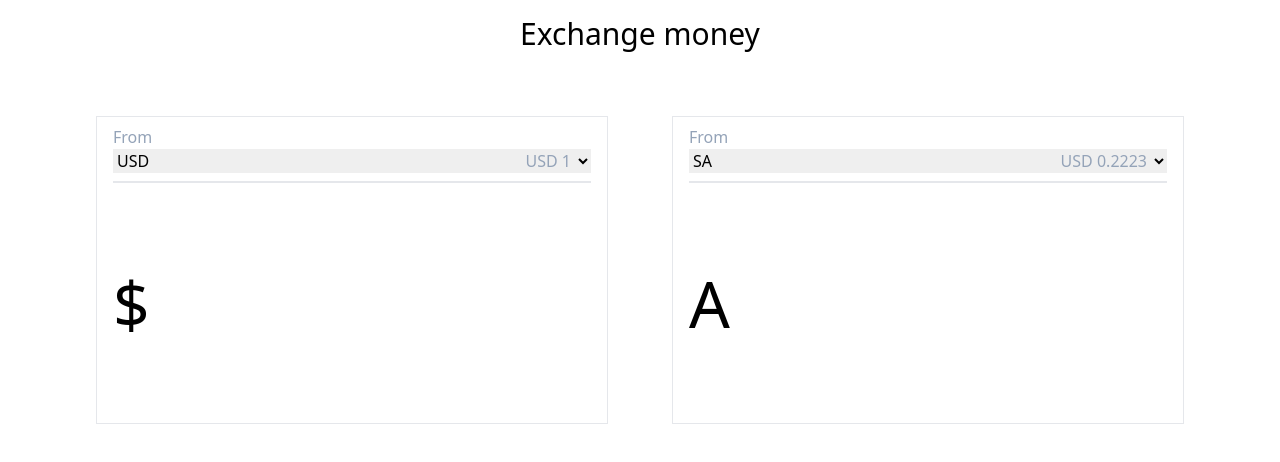
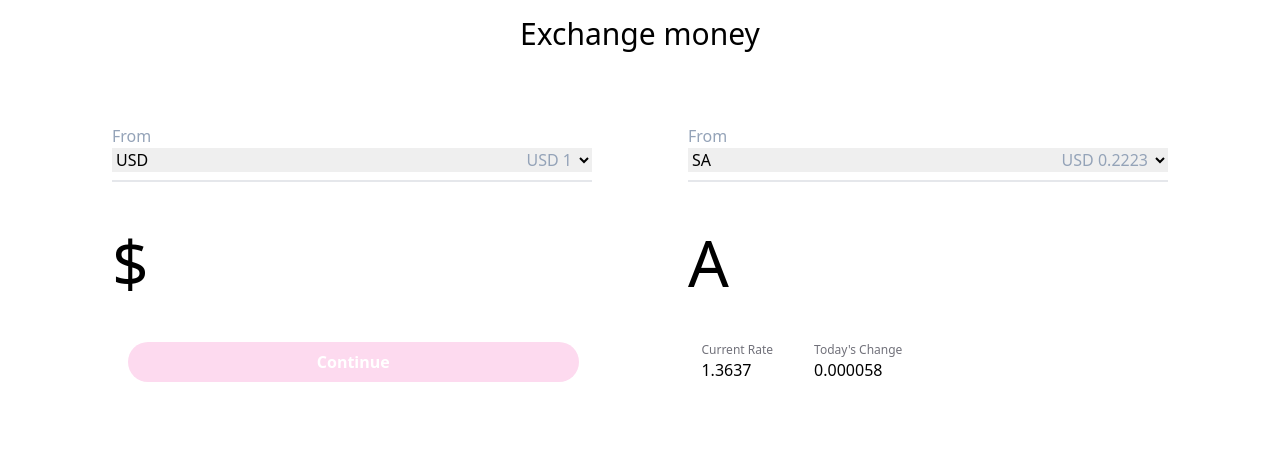
Before and after one commit to Marnin-A/Money-Exchange, a React (Vite) app: page / in a window 1280 px wide. Shown: the top 462 px of the page. Built offline with nearby package versions, Linux system fonts and the light colour scheme.

Commit message:
Finish top interface structure

```diff
--- a/src/components/Accounts.tsx
+++ b/src/components/Accounts.tsx
@@ -81,7 +81,7 @@ export default function Accounts(props: CurrencyProps) {
       <hr className="" />
       <div>
         <span className="text-[400%]">{value.sign}</span>
-        <input className="h-[30vh] w-10/12 text-[400%] outline-none" type="" />
+        <input className="h-[20vh] w-10/12 text-[400%] outline-none" type="" />
       </div>
     </div>
   );
--- /dev/null
+++ b/src/components/ButtonAndRates.tsx
@@ -0,0 +1,21 @@
+export default function ButtonAndRates() {
+  return (
+    <div className=" w-[100%] grid grid-cols-2 gap-[12%] items-center">
+      <div>
+        <button className=" bg-[#FDDAEF] text-white hover:bg-[#E70083] w-full p-2 rounded-3xl font-semibold">
+          Continue
+        </button>
+      </div>
+      <div className="grid grid-cols-4">
+        <div className="grid grid-rows-1">
+          <span className=" text-xs text-zinc-500">Current Rate</span>
+          <div>1.3637</div>
+        </div>
+        <div className="grid grid-rows-1">
+          <span className=" text-xs text-zinc-500">Today's Change</span>
+          <div>0.000058</div>
+        </div>
+      </div>
+    </div>
+  );
+}
--- a/src/components/CurrencyCard.tsx
+++ b/src/components/CurrencyCard.tsx
@@ -11,9 +11,9 @@ export default function CurrencyCard(props: CurrencyProps) {
   const options = props.options;
 
   return (
-    <div className="  w-[40%] border">
-      <div className=" bg-white w-[100%] flex flex-col px-4 pt-2 ">
-        <div className=" text-slate-400 ">From</div>
+    <div className="w-[40%]">
+      <div className="bg-white w-[100%] flex flex-col px-4 pt-2 ">
+        <div className="text-slate-400 ">From</div>
         <Accounts options={options} />
       </div>
     </div>
--- a/src/components/Home.tsx
+++ b/src/components/Home.tsx
@@ -1,4 +1,5 @@
 import CurrencyCard from "./CurrencyCard";
+import ButtonAndRates from "./ButtonAndRates";
 
 export default function Home() {
   const options = [
@@ -18,6 +19,9 @@ export default function Home() {
         <CurrencyCard options={options} />
         <CurrencyCard options={options2} />
       </div>
+      <div className="w-full px-[10%]">
+        <ButtonAndRates />
+      </div>
     </div>
   );
 }
```
